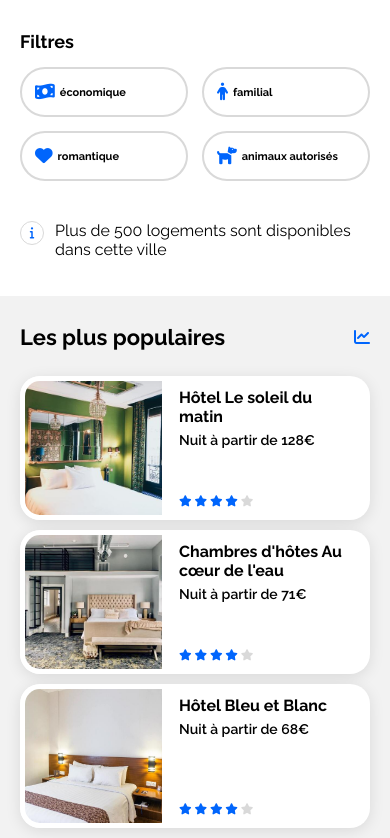
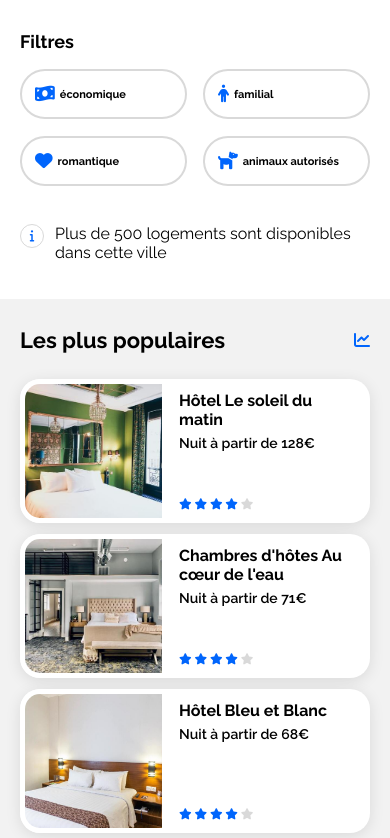
Before and after one commit to gsebdev/Booki, a plain HTML site: page index.html in a window 390 px wide. Shown: the part 346-1184 px from the top of the page. Drawn offline with Linux system fonts and the light colour scheme.

Commit message:
Enlevé #maincontianer et ajout du css sur body, modification du flex "les plus populaires" sur tablette, modification max-height cards sur mobile, modification du flex sur les filtres pour un meilleur affichage sur desktop et tablette

```diff
--- a/css/style.css
+++ b/css/style.css
@@ -10,7 +10,7 @@
     --selected: #c4dbff;
 
     --max-desktop-width: 1440px;
-    --filters-gap: 36px;
+    --filters-vertical-gap: 14px;
 }
 
 html {
@@ -20,8 +20,10 @@ html {
 body {
     font-family: 'Raleway', sans-serif;
     font-size: 16px;
-    padding: 0;
-    margin: 0;
+    max-width: var(--max-desktop-width);
+    box-sizing: border-box;
+    padding: 0 50px;
+    margin: 0 auto;
 }
 
 p,
@@ -59,13 +61,6 @@ button {
     font-family: 'Raleway', sans-serif;
     font-weight: 700;
     font-size: 18px;
-}
-
-#mainContainer {
-    max-width: var(--max-desktop-width);
-    box-sizing: border-box;
-    padding: 0 50px;
-    margin: 0 auto;
 }
 
 /* -------------------------------------------------------------------------- */
@@ -206,17 +201,22 @@ button {
 #searchFilters {
     flex-direction: row;
     border: 0;
-    padding: 0 12px 0;
-    margin: 0 0 40px;
+    padding: 0 7px 0;
+    margin: 0 0 38px;
 
 }
 
 .filter-buttons-container {
-    margin: calc(-1 * var(--filters-gap)) 0 0 calc(-1 * var(--filters-gap));
+    margin-top: calc(-1 * var(--filters-vertical-gap));
+    width: 100%;
 }
 
-#searchFilters p {
-    margin: 0 32px 0 0px;
+.filter-buttons-container>div {
+    margin-left: 2.7%;
+}
+
+#searchFilters>p {
+    margin: 0;
 }
 
 #searchFilters input {
@@ -226,7 +226,7 @@ button {
 #searchFilters label {
     cursor: pointer;
     padding: 14px 20px;
-    margin: var(--filters-gap) 0 0 var(--filters-gap);
+    margin-top: var(--filters-vertical-gap);
     border: 2px solid var(--grey);
     border-radius: 25px;
     display: flex;
@@ -235,6 +235,7 @@ button {
     font-size: 1.0625em;
     min-height: 50px;
     box-sizing: border-box;
+    width: max-content;
 
 }
 
@@ -394,11 +395,12 @@ button {
 .popular-card .right-container p {
     margin-top: 6px;
     font-size: 0.875em;
-    font-weight:600;
+    font-weight: 600;
 }
 
 .popular-card .rating {
     margin-top: auto;
+    white-space: nowrap;
 }
 
 
@@ -471,10 +473,12 @@ footer ul {
 footer ul li {
     line-height: 31px;
 }
+
 footer a h3,
 footer a h3 {
     font-weight: 400;
 }
+
 footer a:hover,
 footer a:focus,
 footer a:hover h3,
@@ -483,28 +487,11 @@ footer a:focus h3 {
 }
 
 /* MEDIA QUERIES */
-/*
-@media screen and (max-width: 1140px) {
-    .filter-buttons-container {
-        margin: -18px 0 0 -18px;
-        width: calc(100% + 18px);
-    }
-
-    #searchFilters p {
-        margin-right: 18px;
-    }
-
-    #searchFilters label {
-        margin: 18px 0 0 18px;
-    }
-
-} */
-
 /* -------------------------------------------------------------------------- */
 /*                               STYLE TABLETTE                               */
 /* -------------------------------------------------------------------------- */
 @media screen and (max-width: 991px) {
-    #mainContainer {
+    body {
         padding: 0 72px;
     }
 
@@ -523,24 +510,17 @@ footer a:focus h3 {
     /*                           formulaire de recherche style Tablette           */
     /* -------------------------------------------------------------------------- */
     #searchFilters {
-        flex-direction: column;
         align-items: flex-start;
         padding: 0;
     }
-    .filter-buttons-container {
-            margin: -18px 0 0 -18px;
-            width: calc(100% + 18px);
+
+    #searchFilters>p {
+        margin-top: 14px;
     }
-    #searchFilters label {
-        margin: 18px 0 0 18px;
-    }
+
     #searchFilters label:hover {
         background-color: unset;
         box-shadow: unset;
-    }
-
-    #searchFilters p {
-        margin: 0 18px 15px 0;
     }
 
 
@@ -575,11 +555,14 @@ footer a:focus h3 {
     /* -------------------------------------------------------------------------- */
     .most-popular-container {
         display: flex;
-        justify-content: space-between;
+        margin: -23px 0 48px -23px;
+        width: calc(100% + 23px);
+        flex-wrap: wrap;
     }
 
     .popular-card {
-        width: 31%;
+        margin: 23px 0 0 23px;
+        flex: 1 1 180px;
     }
 
     .popular-card img {
@@ -618,7 +601,7 @@ footer a:focus h3 {
 /*                                STYLE MOBILE                                */
 /* -------------------------------------------------------------------------- */
 @media screen and (max-width: 767px) {
-    #mainContainer {
+    body {
         padding: 0;
     }
 
@@ -687,19 +670,17 @@ footer a:focus h3 {
     }
 
     #searchFilters {
-        padding: 0;
         flex-direction: column;
-        align-items: flex-start;
     }
 
-    #searchFilters p {
-        margin: 0 0 15px 0;
+    #searchFilters>p {
+        margin: 0 0 17px 0;
     }
 
     #searchFilters label {
-        /*font-size: calc(0.39em + 1.4vw);*/
+        width: 100%;
         font-size: 0.6875em;
-        margin: 14px 0 0 14px;
+        margin: 0;
         padding: 13px;
         min-height: 50px;
     }
@@ -715,12 +696,16 @@ footer a:focus h3 {
     }
 
     .filter-buttons-container {
-        margin: -14px 0 0 -14px;
-        width: calc(100% + 14px);
+        margin-top: -17px;
     }
 
     .filter-buttons-container>div {
-        width: 50%;
+        width: calc(50% - 8px);
+        margin: 17px 0 0;
+    }
+
+    .filter-buttons-container>div:nth-child(2n+1) {
+        margin-right: 16px;
     }
 
     #searchInfo {
@@ -740,12 +725,17 @@ footer a:focus h3 {
 
     .most-popular-container {
         flex-direction: column;
+        margin: 0;
+        width: 100%;
+
     }
 
     .popular-card {
         width: 100%;
-        margin-bottom: 10px;
+        margin: 0 0 11px;
+        flex: none;
     }
+
     .popular-card .right-container h3 {
         font-size: 1em;
     }
@@ -781,8 +771,9 @@ footer a:focus h3 {
 
     .accomodation-card img {
         height: 30vw;
-        max-height: 230px;
+        max-height: 180px;
     }
+
     .accomodation-card .bottom-container {
         height: 75px;
     }
@@ -819,7 +810,7 @@ footer a:focus h3 {
 
     .activity-card img {
         height: 46vw;
-        max-height: 275px;
+        max-height: 200px;
     }
 
     .activity-card h3 {
--- a/index.html
+++ b/index.html
@@ -11,7 +11,7 @@
 </head>
 
 <body>
-    <div id="mainContainer">
+
     <header class="d-flex space-between">
         <a id="headerLogo" href="#">
             <img src="assets/logo/Booki.png" alt="logo">
@@ -264,30 +264,44 @@
             <div>
                 <h2 class="bigger">&Agrave; propos</h2>
                 <ul>
-                        <li><a href="#"><h3>Fonctionnement du site</h3></a></li>
-                        <li><a href="#"><h3>Conditions générales</h3></a></li>
-                        <li><a href="#"><h3>Données et confidentialité</h3></a></li>
+                    <li><a href="#">
+                            <h3>Fonctionnement du site</h3>
+                        </a></li>
+                    <li><a href="#">
+                            <h3>Conditions générales</h3>
+                        </a></li>
+                    <li><a href="#">
+                            <h3>Données et confidentialité</h3>
+                        </a></li>
                 </ul>
             </div>
             <div>
                 <h2 class="bigger">Nos hébergments</h2>
                 <ul>
-                        <li><a href="#"><h3>Charte qualité</h3></a></li>
-                        <li><a href="#"><h3>Proposer votre hôtel</h3></a></li>
+                    <li><a href="#">
+                            <h3>Charte qualité</h3>
+                        </a></li>
+                    <li><a href="#">
+                            <h3>Proposer votre hôtel</h3>
+                        </a></li>
                 </ul>
             </div>
             <div>
                 <h2 class="bigger">Assistance</h2>
                 <ul>
-                        <li><a href="#"><h3>Centre d'aide</h3></a></li>
-                        <li><a href="#"><h3>Nous contacter</h3></a></li>
+                    <li><a href="#">
+                            <h3>Centre d'aide</h3>
+                        </a></li>
+                    <li><a href="#">
+                            <h3>Nous contacter</h3>
+                        </a></li>
                 </ul>
             </div>
 
 
         </nav>
     </footer>
-    </div>
+
 
 </body>
 
```
Lines whose indentation alone changed are shown as unchanged.
